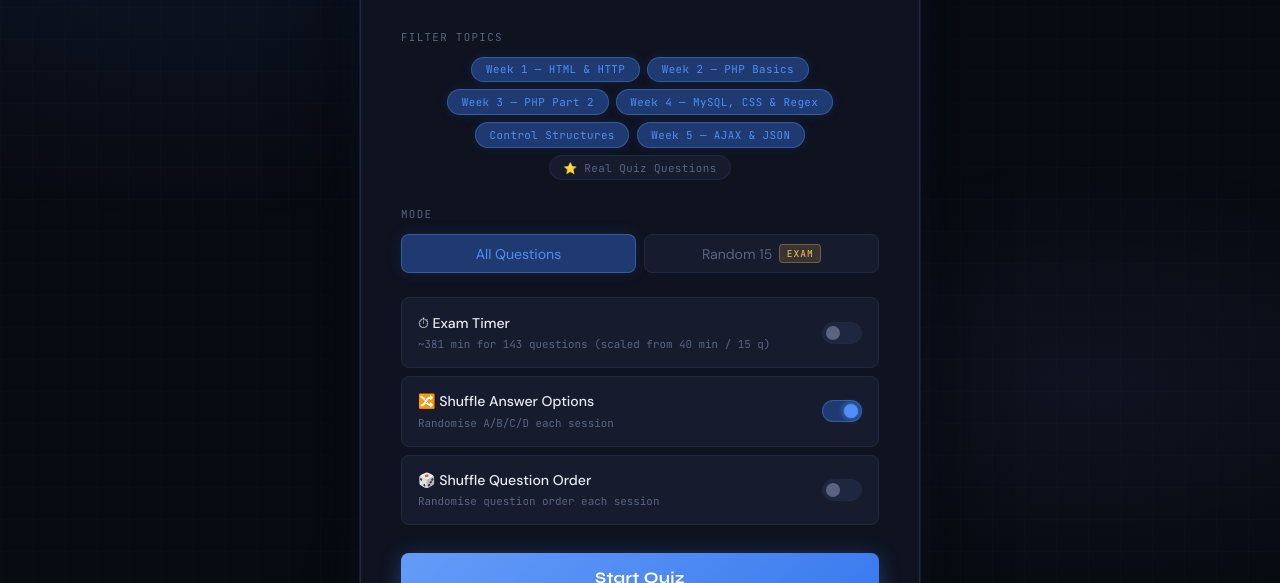
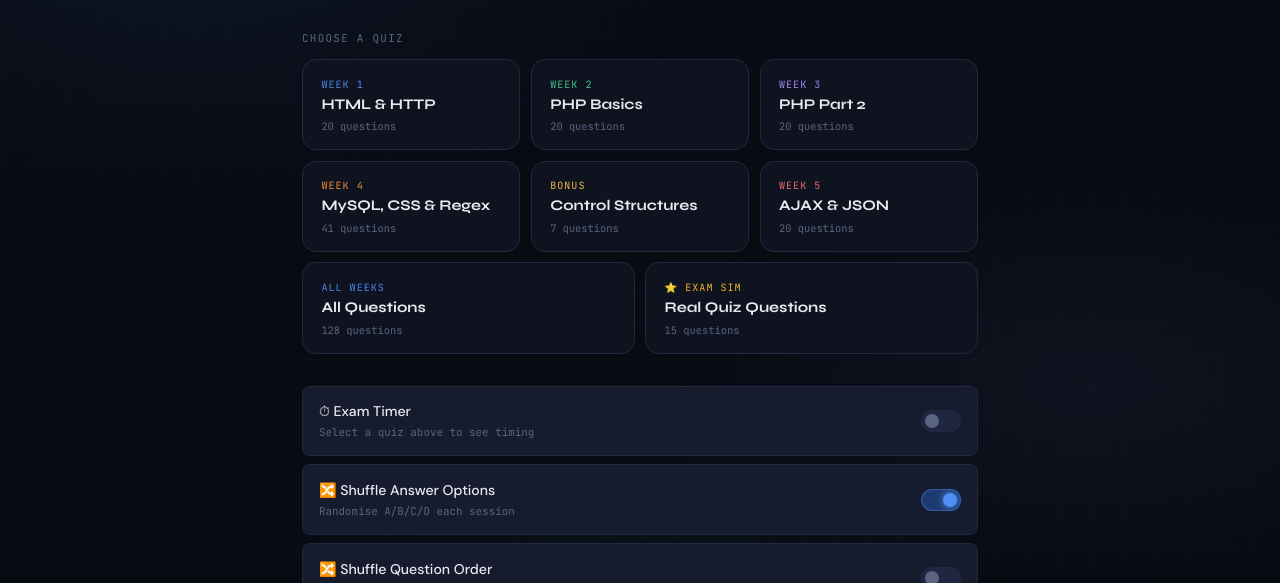
Before and after one commit to v-spnz/webdevQuiz, a plain HTML site: page index.html in a window 1280 px wide. Shown: the part 217-800 px from the top of the page. Drawn offline with Linux system fonts and the light colour scheme; a web font is replaced by a local one.

Commit message:
updated UI/UX

```diff
--- a/index.html
+++ b/index.html
@@ -12,37 +12,78 @@
        START SCREEN
   ══════════════════════════════════════ -->
   <div id="screen-start" class="screen active">
-    <div class="start-card">
+    <div class="start-wrap">
 
-      <div class="badge">COMP721</div>
-      <h1>Quiz Prep</h1>
-      <p class="subtitle">Weeks 1–5 · Multiple Choice</p>
-
-      <!-- Topic Filter -->
-      <p class="section-label">Filter Topics</p>
-      <div class="week-filter" id="week-filter">
-        <button class="week-pill active" data-week="1">Week 1 — HTML &amp; HTTP</button>
-        <button class="week-pill active" data-week="2">Week 2 — PHP Basics</button>
-        <button class="week-pill active" data-week="3">Week 3 — PHP Part 2</button>
-        <button class="week-pill active" data-week="4">Week 4 — MySQL, CSS & Regex</button>
-        <button class="week-pill active" data-week="Control Structures">Control Structures</button>
-        <button class="week-pill active" data-week="5">Week 5 — AJAX &amp; JSON</button>
-        <button class="week-pill" data-week="Real Quiz">⭐ Real Quiz Questions</button>
+      <div class="start-top">
+        <div class="badge">COMP721</div>
+        <h1>Quiz Prep</h1>
+        <p class="subtitle">Weeks 1–5 · Multiple Choice</p>
       </div>
 
-      <!-- Mode -->
-      <p class="section-label">Mode</p>
-      <div class="mode-buttons">
-        <button class="mode-btn active" data-mode="all">All Questions</button>
-        <button class="mode-btn" data-mode="random">Random 15 <span class="exam-badge">EXAM</span></button>
+      <p class="section-label">Choose a Quiz</p>
+
+      <div class="quiz-grid" id="quiz-grid">
+        <button class="quiz-card" data-quiz="1" style="--card-color:#4f8ef7">
+          <span class="qc-label">Week 1</span>
+          <span class="qc-title">HTML &amp; HTTP</span>
+          <span class="qc-count" id="qc-1">—</span>
+        </button>
+        <button class="quiz-card" data-quiz="2" style="--card-color:#3ecf8e">
+          <span class="qc-label">Week 2</span>
+          <span class="qc-title">PHP Basics</span>
+          <span class="qc-count" id="qc-2">—</span>
+        </button>
+        <button class="quiz-card" data-quiz="3" style="--card-color:#a78bfa">
+          <span class="qc-label">Week 3</span>
+          <span class="qc-title">PHP Part 2</span>
+          <span class="qc-count" id="qc-3">—</span>
+        </button>
+        <button class="quiz-card" data-quiz="4" style="--card-color:#fb923c">
+          <span class="qc-label">Week 4</span>
+          <span class="qc-title">MySQL, CSS &amp; Regex</span>
+          <span class="qc-count" id="qc-4">—</span>
+        </button>
+        <button class="quiz-card" data-quiz="Control Structures" style="--card-color:#f7c44f">
+          <span class="qc-label">Bonus</span>
+          <span class="qc-title">Control Structures</span>
+          <span class="qc-count" id="qc-cs">—</span>
+        </button>
+        <button class="quiz-card" data-quiz="5" style="--card-color:#f76f6f">
+          <span class="qc-label">Week 5</span>
+          <span class="qc-title">AJAX &amp; JSON</span>
+          <span class="qc-count" id="qc-5">—</span>
+        </button>
+      </div>
+
+      <div class="quiz-grid quiz-grid-special">
+        <button class="quiz-card" data-quiz="all" style="--card-color:#4f8ef7">
+          <span class="qc-label">All Weeks</span>
+          <span class="qc-title">All Questions</span>
+          <span class="qc-count" id="qc-all">—</span>
+        </button>
+        <button class="quiz-card quiz-card-star" data-quiz="real" style="--card-color:#fbbf24">
+          <span class="qc-label">⭐ Exam Sim</span>
+          <span class="qc-title">Real Quiz Questions</span>
+          <span class="qc-count" id="qc-real">—</span>
+        </button>
       </div>
 
       <!-- Options toggles -->
       <div class="toggle-group">
+        <label class="toggle-row" id="random-row" style="display:none">
+          <div class="toggle-info">
+            <span class="toggle-title">🎲 Random 15 <span class="exam-badge">EXAM</span></span>
+            <span class="toggle-sub">Pick 15 random questions — exam simulation</span>
+          </div>
+          <div class="toggle-switch">
+            <input type="checkbox" id="random-toggle" />
+            <span class="toggle-track"><span class="toggle-thumb"></span></span>
+          </div>
+        </label>
         <label class="toggle-row">
           <div class="toggle-info">
             <span class="toggle-title">⏱ Exam Timer</span>
-            <span class="toggle-sub" id="timer-sub">40 min for 15 questions — as per lecturer</span>
+            <span class="toggle-sub" id="timer-sub">Select a quiz above to see timing</span>
           </div>
           <div class="toggle-switch">
             <input type="checkbox" id="timer-toggle" />
@@ -61,7 +102,7 @@
         </label>
         <label class="toggle-row">
           <div class="toggle-info">
-            <span class="toggle-title">🎲 Shuffle Question Order</span>
+            <span class="toggle-title">🔀 Shuffle Question Order</span>
             <span class="toggle-sub">Randomise question order each session</span>
           </div>
           <div class="toggle-switch">
@@ -71,7 +112,7 @@
         </label>
       </div>
 
-      <button id="btn-start" class="btn-primary">Start Quiz</button>
+      <button id="btn-start" class="btn-primary btn-start-idle" disabled>Select a quiz above to start</button>
       <p class="q-count" id="total-count"></p>
 
       <!-- Recent scores + stats -->
@@ -166,12 +207,10 @@
       <h2 id="results-heading"></h2>
       <p id="results-msg"></p>
 
-      <!-- Highlight pills: streak, timer, etc. -->
       <div class="result-pills" id="result-pills"></div>
 
       <div class="breakdown" id="breakdown"></div>
 
-      <!-- Bookmarked questions -->
       <div id="bookmarked-section" style="display:none">
         <div class="section-divider"></div>
         <p class="section-label" style="text-align:left;margin-bottom:.6rem">⭐ Your Bookmarked Questions</p>
--- a/script.js
+++ b/script.js
@@ -118,11 +118,12 @@ let bookmarks     = new Set();  // indices of bookmarked questions
 let streak        = 0;
 let maxStreak     = 0;
 
-// settings (read from UI when starting)
-let quizMode      = 'all';   // 'all' | 'random'
+// settings
+let selectedQuiz  = null;  // '1','2','3','4','Control Structures','5','all','real'
+let randomMode    = false; // random 15 (only for 'all')
 let timerEnabled  = false;
 let shuffleEnabled = true;
-let activeWeeks   = new Set(['1', '2', '3', '4', 'Control Structures', '5', 'Real Quiz']);
+let shuffleQuestionsEnabled = false;
 
 // timer
 let timerInterval = null;
@@ -141,10 +142,12 @@ const screens = {
 };
 
 function showScreen(name) {
-  Object.values(screens).forEach(s => { s.classList.remove('active'); s.style.display = 'none'; });
-  screens[name].style.display = 'flex';
-  requestAnimationFrame(() => requestAnimationFrame(() => screens[name].classList.add('active')));
-  window.scrollTo(0, 0);
+  Object.values(screens).forEach(s => { s.classList.remove('active'); s.style.display = 'none'; s.style.animation = ''; });
+  const el = screens[name];
+  el.style.display = 'flex';
+  el.style.animation = 'fadeUp .35s cubic-bezier(.22,1,.36,1) both';
+  requestAnimationFrame(() => el.classList.add('active'));
+  window.scrollTo({ top: 0, behavior: 'instant' });
 }
 
 // ── CONFIRM DIALOG ───────────────────────────────────
@@ -199,30 +202,35 @@ function prepareQuestion(q) {
 
 // ── START SCREEN SETUP ───────────────────────────────
 
-// Week filter pills
-document.querySelectorAll('.week-pill').forEach(pill => {
-  pill.addEventListener('click', () => {
-    pill.classList.toggle('active');
-    const w = pill.dataset.week;
-    activeWeeks.has(w) ? activeWeeks.delete(w) : activeWeeks.add(w);
-    // Ensure at least one week is always active
-    if (activeWeeks.size === 0) {
-      activeWeeks.add(w);
-      pill.classList.add('active');
+// Quiz card selection
+document.querySelectorAll('.quiz-card').forEach(card => {
+  card.addEventListener('click', () => {
+    document.querySelectorAll('.quiz-card').forEach(c => c.classList.remove('selected'));
+    card.classList.add('selected');
+    selectedQuiz = card.dataset.quiz;
+
+    // Show/hide Random 15 toggle (only for 'all')
+    const randomRow = document.getElementById('random-row');
+    randomRow.style.display = selectedQuiz === 'all' ? '' : 'none';
+    if (selectedQuiz !== 'all') {
+      document.getElementById('random-toggle').checked = false;
+      randomMode = false;
     }
+
+    // Unlock start button
+    const btn = document.getElementById('btn-start');
+    btn.disabled = false;
+    btn.classList.remove('btn-start-idle');
+    btn.textContent = 'Start Quiz →';
+
     updateStartCount();
   });
 });
 
-// Mode buttons
-document.querySelectorAll('.mode-btn').forEach(btn => {
-  btn.addEventListener('click', () => {
-    document.querySelectorAll('.mode-btn').forEach(b => b.classList.remove('active'));
-    btn.classList.add('active');
-    quizMode = btn.dataset.mode;
-    updateTimerSub();
-    updateStartCount();
-  });
+// Random toggle (All mode only)
+document.getElementById('random-toggle').addEventListener('change', e => {
+  randomMode = e.target.checked;
+  updateStartCount();
 });
 
 // Timer toggle
@@ -231,41 +239,73 @@ document.getElementById('timer-toggle').addEventListener('change', e => {
   updateTimerSub();
 });
 
-// Shuffle toggle
+// Shuffle options toggle
 document.getElementById('shuffle-toggle').addEventListener('change', e => {
   shuffleEnabled = e.target.checked;
 });
 
+// Shuffle questions toggle
+document.getElementById('shuffle-questions-toggle').addEventListener('change', e => {
+  shuffleQuestionsEnabled = e.target.checked;
+});
+
+function getPoolForSelected() {
+  if (!selectedQuiz) return [];
+  if (selectedQuiz === 'all') return allQuestions.filter(q => String(q.week) !== 'Real Quiz');
+  if (selectedQuiz === 'real') return allQuestions.filter(q => String(q.week) === 'Real Quiz');
+  return allQuestions.filter(q => String(q.week) === selectedQuiz);
+}
+
 function updateTimerSub() {
-  const filteredCount = allQuestions.filter(q => activeWeeks.has(String(q.week))).length;
-  const n = quizMode === 'random' ? Math.min(15, filteredCount) : filteredCount;
-  const mins = Math.round(EXAM_SECS / EXAM_QS * n / 60);
+  const pool = getPoolForSelected();
+  const n = (selectedQuiz === 'all' && randomMode) ? Math.min(EXAM_QS, pool.length) : pool.length;
   const sub = document.getElementById('timer-sub');
-  if (quizMode === 'random' && n === 15) {
+  if (!selectedQuiz) { sub.textContent = 'Select a quiz above to see timing'; return; }
+  if (selectedQuiz === 'all' && randomMode && n === EXAM_QS) {
     sub.textContent = '40 min for 15 questions — exact exam simulation';
   } else {
-    sub.textContent = '~' + mins + ' min for ' + n + ' questions (scaled from 40 min / 15 q)';
+    const mins = Math.round(EXAM_SECS / EXAM_QS * n / 60);
+    sub.textContent = '~' + mins + ' min for ' + n + ' question' + (n === 1 ? '' : 's') + ' (scaled from 40 min / 15 q)';
   }
 }
 
 function updateStartCount() {
-  const filtered = allQuestions.filter(q => activeWeeks.has(String(q.week)));
-  const n = quizMode === 'random' ? Math.min(15, filtered.length) : filtered.length;
-  document.getElementById('total-count').textContent = n + ' questions selected';
+  const pool = getPoolForSelected();
+  const n = (selectedQuiz === 'all' && randomMode) ? Math.min(EXAM_QS, pool.length) : pool.length;
+  document.getElementById('total-count').textContent = selectedQuiz ? n + ' question' + (n === 1 ? '' : 's') : '';
   updateTimerSub();
+}
+
+function updateCardCounts() {
+  const countMap = {
+    '1': 'qc-1', '2': 'qc-2', '3': 'qc-3', '4': 'qc-4',
+    'Control Structures': 'qc-cs', '5': 'qc-5',
+  };
+  Object.entries(countMap).forEach(([week, id]) => {
+    const n = allQuestions.filter(q => String(q.week) === week).length;
+    const el = document.getElementById(id);
+    if (el) el.textContent = n + ' question' + (n === 1 ? '' : 's');
+  });
+  const allN = allQuestions.filter(q => String(q.week) !== 'Real Quiz').length;
+  const realN = allQuestions.filter(q => String(q.week) === 'Real Quiz').length;
+  const elAll = document.getElementById('qc-all');
+  const elReal = document.getElementById('qc-real');
+  if (elAll)  elAll.textContent  = allN  + ' questions';
+  if (elReal) elReal.textContent = realN + ' questions';
 }
 
 // ── START QUIZ ───────────────────────────────────────
 document.getElementById('btn-start').addEventListener('click', startQuiz);
 
 function startQuiz() {
-  // Filter by active weeks
-  const pool = allQuestions.filter(q => activeWeeks.has(String(q.week)));
-  if (pool.length === 0) { alert('Please select at least one topic.'); return; }
+  const pool = getPoolForSelected();
+  if (pool.length === 0) { alert('No questions found for this selection.'); return; }
 
-  let picked = quizMode === 'random'
+  let picked = (selectedQuiz === 'all' && randomMode)
     ? shuffle([...pool]).slice(0, EXAM_QS)
     : [...pool];
+
+  if (shuffleQuestionsEnabled) shuffle(picked);
 
   quizQuestions = picked.map(prepareQuestion);
   answers       = new Array(quizQuestions.length).fill(null);
@@ -446,13 +486,15 @@ function renderQuestion() {
       wrongHint = '<div class="fillin-correct-hint">Correct answers: <strong>' + cl + '</strong></div>';
     }
 
+    const fmtText = str => escapeHtml(str).replace(/\n/g, '<br>');
+
     fb.innerHTML =
       '<span class="feedback-label">' + label + '</span>' +
       wrongHint +
-      '<span class="fb-explanation" id="fb-explanation">' + q.explanation + '</span>' +
+      '<span class="fb-explanation" id="fb-explanation">' + fmtText(q.explanation) + '</span>' +
       (hasDumb
         ? '<button class="btn-dumb" id="btn-dumb" data-mode="normal">💡 Explain simply</button>' +
-          '<span class="fb-simple" id="fb-simple" style="display:none">' + q.simple_explanation + '</span>'
+          '<div class="fb-simple" id="fb-simple">' + fmtText(q.simple_explanation) + '</div>'
         : '');
 
     const dumbBtn = document.getElementById('btn-dumb');
@@ -461,9 +503,15 @@ function renderQuestion() {
         const expl  = document.getElementById('fb-explanation');
         const simp  = document.getElementById('fb-simple');
         const isNormal = dumbBtn.dataset.mode === 'normal';
-        expl.style.display  = isNormal ? 'none'  : 'block';
-        simp.style.display  = isNormal ? 'block' : 'none';
-        dumbBtn.textContent = isNormal ? '📖 Show original' : '💡 Explain simply';
+        expl.style.display = isNormal ? 'none' : 'block';
+        if (isNormal) {
+          simp.style.display = 'block';
+          simp.style.animation = 'none';
+          requestAnimationFrame(() => { simp.style.animation = ''; });
+        } else {
+          simp.style.display = 'none';
+        }
+        dumbBtn.textContent = isNormal ? '📖 Show full explanation' : '💡 Explain simply';
         dumbBtn.dataset.mode = isNormal ? 'simple' : 'normal';
       });
     }
@@ -749,7 +797,8 @@ function showResults(timedOut = false) {
   if (maxStreak >= 3) addPill(pillsEl, '🔥 Best streak: ' + maxStreak, 'streak');
   if (timerEnabled && !timedOut) addPill(pillsEl, '⏱ Finished in time', 'timer');
   if (timedOut) addPill(pillsEl, '⏱ Timed out', 'mode');
-  addPill(pillsEl, quizMode === 'random' ? 'Random 15' : 'All Questions', 'mode');
+  const modeLabel = selectedQuiz === 'real' ? '⭐ Real Quiz' : (selectedQuiz === 'all' && randomMode) ? 'Random 15' : selectedQuiz === 'all' ? 'All Questions' : 'Week ' + selectedQuiz;
+  addPill(pillsEl, modeLabel, 'mode');
   if (shuffleEnabled) addPill(pillsEl, '🔀 Shuffled', 'mode');
 
   // Topic breakdown
@@ -877,7 +926,7 @@ function buildReview() {
       '</div>' +
       '<p class="question-text">Q' + (i + 1) + '. ' + q.question + '</p>' +
       answerHTML +
-      '<p class="review-explanation">' + q.explanation + '</p>';
+      '<p class="review-explanation">' + escapeHtml(q.explanation).replace(/\n/g, '<br>') + '</p>';
 
     list.appendChild(div);
   });
@@ -905,7 +954,7 @@ function saveSession() {
     score,
     total,
     pct:         Math.round(score / total * 100),
-    mode:        quizMode === 'random' ? 'Random 15' : 'All (' + total + 'q)',
+    mode:        selectedQuiz === 'real' ? 'Real Quiz' : (selectedQuiz === 'all' && randomMode) ? 'Random 15' : selectedQuiz === 'all' ? 'All (' + total + 'q)' : 'Week ' + selectedQuiz,
     timerUsed:   timerEnabled,
     topicScores
   };
@@ -1013,6 +1062,7 @@ function renderRecentScores() {
 (async function init() {
   showScreen('start');
   await loadQuestions();
+  updateCardCounts();
   updateStartCount();
   renderRecentScores();
 })();
--- a/style.css
+++ b/style.css
@@ -70,25 +70,24 @@ body::after {
 }
 
 /* ── SCREENS ── */
-.screen { display: none; min-height: 100vh; padding: 2rem 1rem; position: relative; z-index: 1; animation: fadeUp .32s cubic-bezier(.22,1,.36,1) both; }
-.screen.active { display: flex; flex-direction: column; align-items: center; justify-content: center; }
-@keyframes fadeUp { from { opacity:0; transform:translateY(16px); } to { opacity:1; transform:translateY(0); } }
+.screen { display: none; min-height: 100vh; padding: 0; position: relative; z-index: 1; }
+.screen.active { display: flex; flex-direction: column; align-items: center; }
+@keyframes fadeUp { from { opacity:0; transform:translateY(20px); } to { opacity:1; transform:translateY(0); } }
+@keyframes fadeIn { from { opacity:0; } to { opacity:1; } }
 
 /* ══════════════════════════════════════════
-   START CARD
+   START WRAP
 ══════════════════════════════════════════ */
-.start-card {
-  background: var(--surface); border: 1px solid var(--border); border-radius: var(--radius-xl);
-  padding: 3rem 2.5rem; max-width: 560px; width: 100%; text-align: center;
-  box-shadow: var(--card-shadow), var(--glow); position: relative; overflow: hidden;
+.start-wrap {
+  max-width: 740px; width: 100%;
+  padding: 4rem 2rem 6rem;
+  display: flex; flex-direction: column;
+  animation: fadeUp .4s cubic-bezier(.22,1,.36,1) both;
 }
-.start-card::before { /* top shimmer */
-  content: ''; position: absolute; top: 0; left: 10%; right: 10%; height: 1px;
-  background: linear-gradient(90deg, transparent, var(--accent), transparent); opacity: .6;
-}
-.start-card::after { /* inner orb */
-  content: ''; position: absolute; top: -60px; left: 50%; transform: translateX(-50%);
-  width: 300px; height: 200px; background: radial-gradient(ellipse, rgba(79,142,247,.1), transparent 70%); pointer-events: none;
+
+.start-top {
+  text-align: center;
+  margin-bottom: 3rem;
 }
 
 /* badge */
@@ -96,7 +95,7 @@ body::after {
   display: inline-flex; align-items: center; gap: .4rem;
   font-family: var(--font-m); font-size: .72rem; letter-spacing: .14em;
   background: var(--accent-dim); color: var(--accent); border: 1px solid rgba(79,142,247,.3);
-  border-radius: 100px; padding: .3rem .9rem; margin-bottom: 1.4rem;
+  border-radius: 100px; padding: .3rem .9rem; margin-bottom: 1.25rem;
 }
 .badge::before {
   content: ''; width: 6px; height: 6px; background: var(--accent); border-radius: 50%;
@@ -104,49 +103,99 @@ body::after {
 }
 @keyframes pulse { 0%,100% { opacity:1; } 50% { opacity:.25; } }
 
-.start-card h1 {
-  font-family: var(--font-d); font-size: 3rem; font-weight: 800; letter-spacing: -.03em;
+.start-top h1 {
+  font-family: var(--font-d); font-size: 3.25rem; font-weight: 800; letter-spacing: -.03em;
   margin-bottom: .4rem; line-height: 1.05;
   background: linear-gradient(135deg, #e8eaf0 30%, var(--accent) 100%);
   -webkit-background-clip: text; -webkit-text-fill-color: transparent; background-clip: text;
 }
-.subtitle { color: var(--muted); font-size: .92rem; margin-bottom: 2rem; letter-spacing: .02em; }
+.subtitle { color: var(--muted); font-size: .92rem; margin-bottom: 0; letter-spacing: .02em; }
 
 /* section label */
 .section-label {
   font-family: var(--font-m); font-size: .68rem; letter-spacing: .12em; text-transform: uppercase;
-  color: var(--muted); margin-bottom: .65rem; text-align: left;
+  color: var(--muted); margin-bottom: .75rem; text-align: left;
 }
 
-/* week filter pills */
-.week-filter { display: flex; flex-wrap: wrap; gap: .45rem; justify-content: center; margin-bottom: 1.6rem; }
-.week-pill {
-  font-family: var(--font-m); font-size: .68rem; letter-spacing: .04em;
-  background: var(--surface-2); color: var(--muted); border: 1px solid var(--border);
-  border-radius: 100px; padding: .3rem .85rem; cursor: pointer; transition: all .2s;
+/* ══════════════════════════════════════════
+   QUIZ SELECTION GRID
+══════════════════════════════════════════ */
+.quiz-grid {
+  display: grid;
+  grid-template-columns: repeat(3, 1fr);
+  gap: .65rem;
+  margin-bottom: .65rem;
 }
-.week-pill.active {
-  background: var(--accent-dim); color: var(--accent); border-color: rgba(79,142,247,.4);
-  box-shadow: 0 0 12px rgba(79,142,247,.1);
+.quiz-grid-special {
+  grid-template-columns: repeat(2, 1fr);
+  margin-bottom: 2rem;
 }
-.week-pill:hover:not(.active) { color: var(--text); border-color: var(--border-hi); }
 
-/* mode buttons */
-.mode-buttons { display: flex; gap: .5rem; margin-bottom: 1.5rem; }
-.mode-btn {
-  flex: 1; font-family: var(--font-b); font-size: .88rem;
-  background: var(--surface-2); color: var(--muted); border: 1px solid var(--border);
-  border-radius: var(--radius-sm); padding: .6rem 1rem; cursor: pointer;
-  transition: all .2s; display: flex; align-items: center; justify-content: center; gap: .45rem;
+.quiz-card {
+  background: var(--surface);
+  border: 1px solid var(--border);
+  border-radius: var(--radius-md);
+  padding: 1.1rem 1.15rem 1rem;
+  cursor: pointer;
+  text-align: left;
+  display: flex; flex-direction: column; gap: .25rem;
+  transition: border-color .18s, background .18s, transform .18s cubic-bezier(.22,1,.36,1), box-shadow .18s;
+  position: relative; overflow: hidden;
 }
-.mode-btn.active, .mode-btn:hover {
-  background: var(--accent-dim); color: var(--accent); border-color: rgba(79,142,247,.4);
-  box-shadow: 0 0 16px rgba(79,142,247,.1);
+.quiz-card::after {
+  content: '';
+  position: absolute; top: 0; left: 0; right: 0; height: 2px;
+  background: var(--card-color, var(--accent));
+  opacity: 0;
+  transition: opacity .18s;
 }
+.quiz-card:hover {
+  border-color: var(--card-color, var(--accent));
+  background: var(--surface-2);
+  transform: translateY(-3px);
+  box-shadow: 0 10px 32px rgba(0,0,0,.35), 0 0 0 0 transparent;
+}
+.quiz-card:hover::after { opacity: 1; }
+.quiz-card:active { transform: translateY(-1px); transition-duration: .08s; }
+
+.quiz-card.selected {
+  border-color: var(--card-color, var(--accent));
+  background: var(--surface-2);
+  box-shadow: 0 0 0 1.5px var(--card-color, var(--accent)), 0 10px 32px rgba(0,0,0,.3);
+  transform: translateY(-2px);
+}
+.quiz-card.selected::after { opacity: 1; }
+
+.quiz-card-star .qc-label { color: var(--card-color, var(--yellow)); }
+
+.qc-label {
+  font-family: var(--font-m);
+  font-size: .63rem; letter-spacing: .1em; text-transform: uppercase;
+  color: var(--card-color, var(--accent));
+  opacity: .95;
+}
+.qc-title {
+  font-family: var(--font-d);
+  font-size: .92rem; font-weight: 700;
+  color: var(--text); line-height: 1.3;
+}
+.qc-count {
+  font-family: var(--font-m);
+  font-size: .65rem; color: var(--muted);
+  margin-top: .1rem;
+}
+
+/* exam badge inline */
 .exam-badge {
   font-family: var(--font-m); font-size: .6rem; letter-spacing: .1em;
   background: rgba(247,196,79,.15); color: var(--yellow); border: 1px solid rgba(247,196,79,.3);
   border-radius: 4px; padding: .1rem .4rem;
+}
+
+/* start button idle state */
+.btn-start-idle {
+  opacity: .45;
+  cursor: not-allowed;
 }
 
 /* toggle group */
@@ -321,6 +370,7 @@ body::after {
 /* ══════════════════════════════════════════
    QUIZ MAIN / QUESTION CARD
 ══════════════════════════════════════════ */
+#screen-start.active { justify-content: center; min-height: 100vh; }
 #screen-quiz { justify-content: flex-start; padding-top: 0; }
 .quiz-main { width: 100%; max-width: 900px; margin: 0 auto; padding: 3.5rem 2rem 8rem; flex: 1; }
 
@@ -525,18 +575,26 @@ kbd {
 .fillin-submit:disabled { opacity: .3; cursor: not-allowed; transform: none !important; box-shadow: none; }
 
 /* dumbed-down toggle */
+.fb-explanation {
+  display: block;
+  line-height: 1.75;
+}
+
 .btn-dumb {
-  display: block; width: fit-content;
-  margin-top: .85rem; font-family: var(--font-m); font-size: .72rem; letter-spacing: .04em;
+  display: inline-flex; align-items: center; gap: .35rem; width: fit-content;
+  margin-top: 1rem; font-family: var(--font-m); font-size: .72rem; letter-spacing: .04em;
   background: rgba(167,139,250,.1); color: var(--purple); border: 1px solid rgba(167,139,250,.3);
   border-radius: 100px; padding: .32rem .9rem; cursor: pointer; transition: all .2s;
 }
 .btn-dumb:hover { background: rgba(167,139,250,.2); border-color: rgba(167,139,250,.5); }
+
 .fb-simple {
-  display: none; margin-top: .75rem; padding: .85rem 1rem;
+  display: none;
+  margin-top: .85rem; padding: .95rem 1.15rem;
   background: rgba(167,139,250,.07); border: 1px solid rgba(167,139,250,.2);
   border-left: 3px solid var(--purple); border-radius: 0 var(--radius-sm) var(--radius-sm) 0;
-  font-size: .93rem; line-height: 1.7; color: var(--text);
+  font-size: .93rem; line-height: 1.75; color: var(--text);
+  animation: slideIn .2s cubic-bezier(.22,1,.36,1) both;
 }
 
 /* nav row */
@@ -759,19 +817,23 @@ kbd {
 .confirm-box p  { color: var(--muted); font-size: .88rem; margin-bottom: 1.5rem; }
 .confirm-actions { display: flex; gap: .6rem; }
 
-@media (max-width: 640px) {
-  .start-card, .results-card { padding: 2rem 1.4rem; }
-  .start-card h1 { font-size: 2.4rem; }
+@media (max-width: 680px) {
+  .start-wrap { padding: 2.5rem 1.25rem 5rem; }
+  .start-top h1 { font-size: 2.5rem; }
+  .quiz-grid { grid-template-columns: repeat(2, 1fr); }
+  .quiz-grid-special { grid-template-columns: 1fr; }
+  .results-card { padding: 2rem 1.4rem; }
   .quiz-header { padding: .75rem 1rem !important; }
   .question-card { padding: 2rem 1.5rem; }
   .question-text { font-size: 1.25rem; }
   .option-btn { padding: 1rem 1.1rem; font-size: .93rem; }
   .progress-bar { width: 80px; }
-  .mode-buttons { flex-direction: column; }
   .header-center { display: none; }
   .kbd-hint { display: none; }
-  .results-card { padding: 2rem 1.4rem; }
   .quiz-main { padding: 2rem 1rem 5rem; }
+}
+@media (max-width: 400px) {
+  .quiz-grid { grid-template-columns: 1fr; }
 }
 
 /* ── MULTI-ANSWER (Select all that apply) ── */
```
